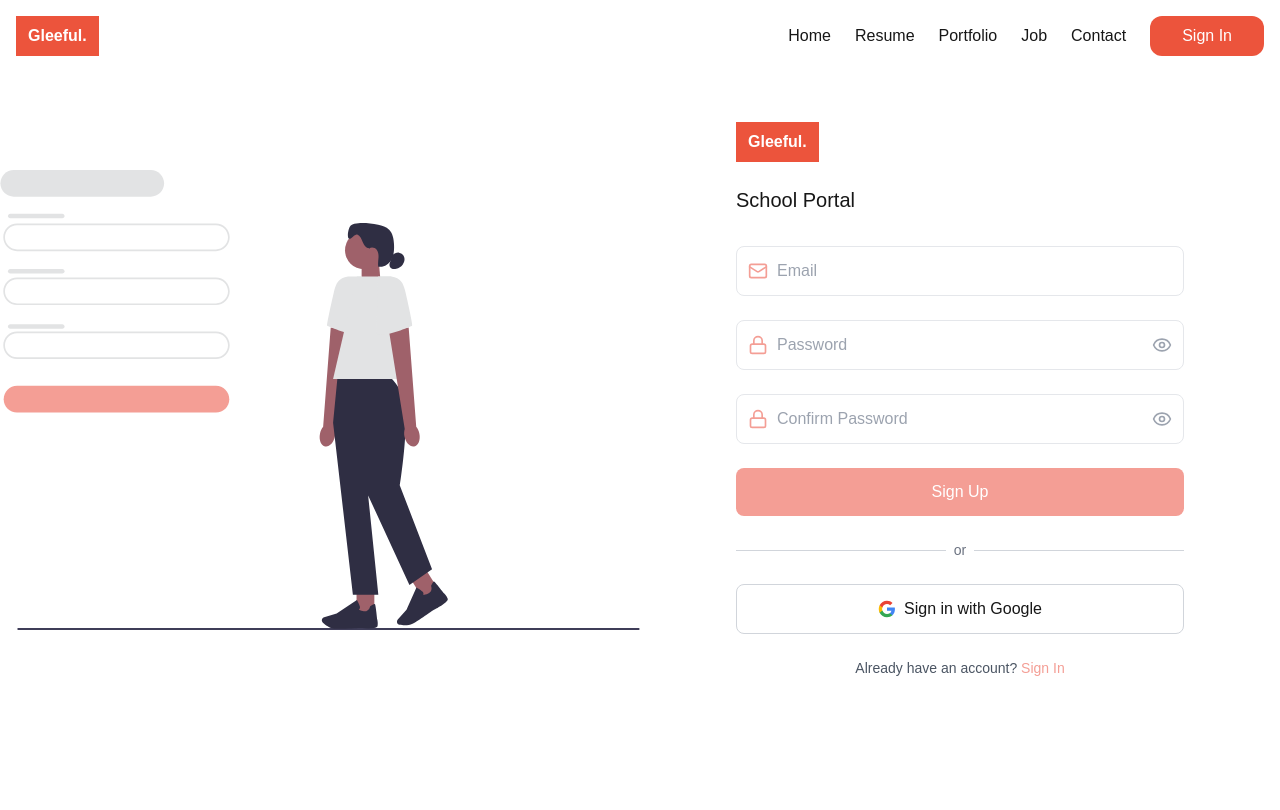
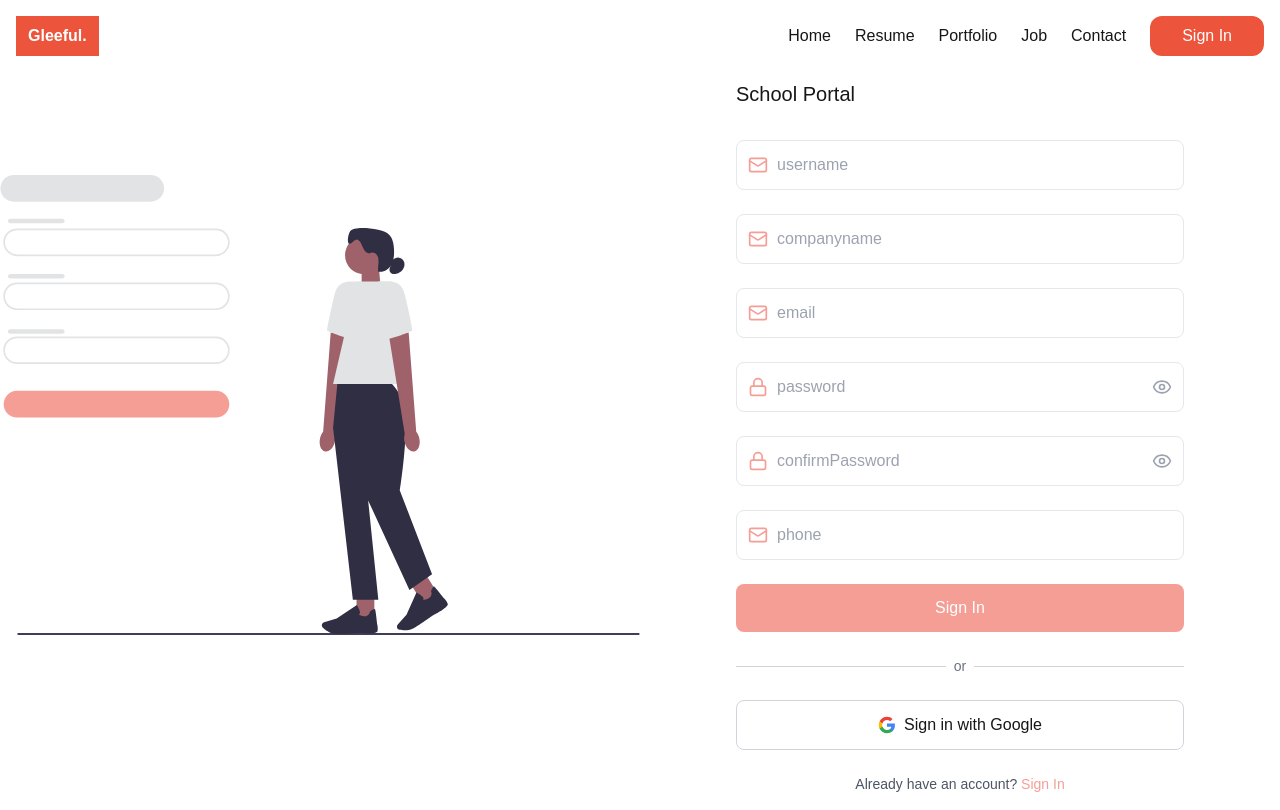
Before and after one commit to Emmaroeneyoh/streamhive, a Next.js app: page /Signup in a window 1280 px wide. Built offline with nearby package versions, Linux system fonts and the light colour scheme; no server answers.

Commit message:
api integration

```diff
--- a/app/Login/page.jsx
+++ b/app/Login/page.jsx
@@ -1,14 +1,18 @@
 "use client";
 import { EyeIcon, EyeOffIcon, Mail, Lock } from "lucide-react";
-// import hexagon from "../assets/images/forgot.svg";
 import { useState } from "react";
+import { useAuth } from "../context/AuthContext";
+import { useRouter } from "next/navigation";
 
 const Login = () => {
+  const { login } = useAuth();
   const [showPassword, setShowPassword] = useState(false);
   const [formData, setFormData] = useState({
     email: "",
     password: "",
   });
+
+  const router = useRouter(); // Initialize router
 
   const handleChange = (e) => {
     setFormData({
@@ -17,8 +21,10 @@ const Login = () => {
     });
   };
 
-  const handleSubmit = (e) => {
+  const handleSubmit = async (e) => {
     e.preventDefault();
+    await login(formData);
+    router.push("/Dashboard");
     console.log("Form submitted:", formData);
   };
 
@@ -56,10 +62,11 @@ const Login = () => {
                 <input
                   type='email'
                   name='email'
-                  required
+                  id='email'
                   placeholder='Email'
                   value={formData.email}
                   onChange={handleChange}
+                  required
                   className='w-full p-3 border rounded-lg pl-10 focus:outline-none focus:ring-2 focus:ring-secondary focus:border-secondary'
                 />
                 <Mail className='absolute left-3 top-1/2 -translate-y-1/2 text-secondary w-5 h-5' />
@@ -71,10 +78,11 @@ const Login = () => {
                 <input
                   type={showPassword ? "text" : "password"}
                   name='password'
-                  required
+                  id='password'
                   placeholder='Password'
                   value={formData.password}
                   onChange={handleChange}
+                  required
                   className='w-full p-3 border rounded-lg pl-10 focus:outline-none focus:ring-2 focus:ring-secondary focus:border-secondary'
                 />
                 <Lock className='absolute left-3 top-1/2 -translate-y-1/2 text-secondary w-5 h-5' />
--- a/app/Signup/page.jsx
+++ b/app/Signup/page.jsx
@@ -1,24 +1,48 @@
 "use client";
 import { useState } from "react";
 import { EyeIcon, EyeOffIcon, Mail, Lock } from "lucide-react";
-import hexagon from "../assets/images/form-canva.png";
+import { useAuth } from "../context/AuthContext";
+import { useRouter } from "next/navigation";
 
 const Signup = () => {
+  const { signup } = useAuth();
   const [showPassword, setShowPassword] = useState(false);
+  const [isLoading, setIsLoading] = useState(false);
   const [formData, setFormData] = useState({
+    username: "",
+    companyname: "",
     email: "",
     password: "",
+    phone: "",
   });
+
+  const router = useRouter(); // Initialize router
+
+  const [confirmPassword, setConfirmPassword] = useState("");
+  const [error, setError] = useState("");
+
+  const handleConfirmPasswordChange = (e) => {
+    setConfirmPassword(e.target.value);
+    setError(""); // Clear error when user edits input
+  };
 
   const handleChange = (e) => {
     setFormData({
       ...formData,
       [e.target.name]: e.target.value,
     });
+    setError(""); // Clear error when user edits input
   };
 
-  const handleSubmit = (e) => {
+  const handleSubmit = async (e) => {
     e.preventDefault();
+    setIsLoading(true);
+    if (formData.password !== confirmPassword) {
+      setError("Passwords do not match!");
+      return;
+    }
+    await signup(formData);
+    router.push("/VerifyEmail");
     console.log("Form submitted:", formData);
   };
 
@@ -53,12 +77,42 @@ const Signup = () => {
             <div>
               <div className='relative'>
                 <input
+                  type='text'
+                  name='username'
+                  id='username'
+                  placeholder='username'
+                  value={formData.username}
+                  onChange={handleChange}
+                  required
+                  className='w-full p-3 border rounded-lg pl-10 focus:outline-none focus:ring-2 focus:ring-secondary focus:border-secondary'
+                />
+                <Mail className='absolute left-3 top-1/2 -translate-y-1/2 text-secondary w-5 h-5' />
+              </div>
+            </div>
+            <div>
+              <div className='relative'>
+                <input
+                  type='text'
+                  name='companyname'
+                  id='companyname'
+                  placeholder='companyname'
+                  value={formData.companyname}
+                  onChange={handleChange}
+                  required
+                  className='w-full p-3 border rounded-lg pl-10 focus:outline-none focus:ring-2 focus:ring-secondary focus:border-secondary'
+                />
+                <Mail className='absolute left-3 top-1/2 -translate-y-1/2 text-secondary w-5 h-5' />
+              </div>
+            </div>
+            <div>
+              <div className='relative'>
+                <input
                   type='email'
                   name='email'
-                  required
-                  placeholder='Email'
+                  placeholder='email'
                   value={formData.email}
                   onChange={handleChange}
+                  required
                   className='w-full p-3 border rounded-lg pl-10 focus:outline-none focus:ring-2 focus:ring-secondary focus:border-secondary'
                 />
                 <Mail className='absolute left-3 top-1/2 -translate-y-1/2 text-secondary w-5 h-5' />
@@ -70,10 +124,11 @@ const Signup = () => {
                 <input
                   type={showPassword ? "text" : "password"}
                   name='password'
-                  required
-                  placeholder='Password'
+                  id='password'
+                  placeholder='password'
                   value={formData.password}
                   onChange={handleChange}
+                  required
                   className='w-full p-3 border rounded-lg pl-10 focus:outline-none focus:ring-2 focus:ring-secondary focus:border-secondary'
                 />
                 <Lock className='absolute left-3 top-1/2 -translate-y-1/2 text-secondary w-5 h-5' />
@@ -94,11 +149,12 @@ const Signup = () => {
               <div className='relative'>
                 <input
                   type={showPassword ? "text" : "password"}
-                  name='password'
+                  name='confirmPassword'
+                  id='confirmPassword'
+                  placeholder='confirmPassword'
+                  value={confirmPassword}
+                  onChange={handleConfirmPasswordChange}
                   required
-                  placeholder='Confirm Password'
-                  value={formData.password}
-                  onChange={handleChange}
                   className='w-full p-3 border rounded-lg pl-10 focus:outline-none focus:ring-2 focus:ring-secondary focus:border-secondary'
                 />
                 <Lock className='absolute left-3 top-1/2 -translate-y-1/2 text-secondary w-5 h-5' />
@@ -115,12 +171,27 @@ const Signup = () => {
                 </button>
               </div>
             </div>
+            <div>
+              <div className='relative'>
+                <input
+                  type='text'
+                  name='phone'
+                  id='phone'
+                  placeholder='phone'
+                  value={formData.phone}
+                  onChange={handleChange}
+                  required
+                  className='w-full p-3 border rounded-lg pl-10 focus:outline-none focus:ring-2 focus:ring-secondary focus:border-secondary'
+                />
+                <Mail className='absolute left-3 top-1/2 -translate-y-1/2 text-secondary w-5 h-5' />
+              </div>
+            </div>
 
             <button
               type='submit'
               className='w-full bg-secondary text-white py-3 rounded-lg hover:bg-primary transition-colors focus:outline-none focus:ring-2 focus:ring-secondary focus:ring-offset-2'
             >
-              Sign Up
+              {!isLoading ? "Sign In" : "Authenticating..."}
             </button>
 
             <div className='relative'>
--- /dev/null
+++ b/app/VerifyEmail/page.jsx
@@ -0,0 +1,48 @@
+"use client";
+import { useState } from "react";
+import { useAuth } from "../context/AuthContext";
+import { useRouter } from "next/navigation";
+
+const VerifyEmail = () => {
+  const { verifyEmail } = useAuth();
+  const [code, setCode] = useState("");
+  const router = useRouter();
+
+  const handleSubmit = async (e) => {
+    e.preventDefault();
+    await verifyEmail({ code });
+    router.push("/Login");
+  };
+
+  return (
+    <form
+      onSubmit={handleSubmit}
+      className='max-w-md mx-auto bg-white p-6 shadow-md rounded-md'
+    >
+      <h2 className='text-2xl font-bold mb-4'>Verify Email</h2>
+      <div className='mb-4'>
+        <label htmlFor='code' className='block mb-2'>
+          Verification Code
+        </label>
+        <input
+          type='text'
+          name='code'
+          id='code'
+          placeholder='XXXX'
+          value={code}
+          onChange={(e) => setCode(e.target.value)}
+          required
+          className='w-full p-2 border rounded'
+        />
+      </div>
+      <button
+        type='submit'
+        className='w-full p-2 bg-secondary text-white rounded hover:bg-primary'
+      >
+        Verify Email
+      </button>
+    </form>
+  );
+};
+
+export default VerifyEmail;
--- /dev/null
+++ b/app/context/AuthContext.js
@@ -0,0 +1,118 @@
+"use client";
+import { createContext, useContext, useState } from "react";
+import axios from "axios";
+import { toast } from "react-toastify";
+
+const AuthContext = createContext();
+
+export const AuthProvider = ({ children }) => {
+  const [user, setUser] = useState(null);
+
+  const api = axios.create({
+    baseURL: process.env.NEXT_PUBLIC_API_URL,
+    headers: {
+      "Content-Type": "application/json",
+      "x-api-key": process.env.NEXT_PUBLIC_API_KEY,
+    },
+  });
+
+  const signup = async (data) => {
+    try {
+      const response = await api.post("/user/signup", {
+        username: data.username,
+        companyname: data.companyname,
+        email: data.email,
+        password: data.password,
+        phone: data.phone,
+      });
+      toast.success("Signup successful! Check your email for verification.");
+      return response.data;
+    } catch (error) {
+      toast.error(error.response?.data?.message || "Signup failed!");
+    }
+  };
+
+  const verifyEmail = async (data) => {
+    try {
+      const response = await api.post("/user/confirmcode", {
+        code: data.code,
+      });
+      toast.success("Email verified successfully!");
+      return response.data;
+    } catch (error) {
+      toast.error(error.response?.data?.message || "Verification failed!");
+    }
+  };
+
+  const login = async (data) => {
+    try {
+      const response = await api.post("/user/login", {
+        email: data.email,
+        password: data.password,
+      });
+      setUser(response.data.user);
+      toast.success("Login successful!");
+      return response.data;
+    } catch (error) {
+      toast.error(error.response?.data?.message || "Login failed!");
+    }
+  };
+
+  const forgotPassword = async (email) => {
+    try {
+      const response = await api.post("/user/login", {
+        email,
+        password: "", // Sending an empty password to indicate a forgot password request
+      });
+      toast.success("Password reset instructions sent to your email.");
+      return response.data;
+    } catch (error) {
+      toast.error(
+        error.response?.data?.message || "Failed to send reset instructions."
+      );
+    }
+  };
+
+  const confirmForgotPasswordCode = async (data) => {
+    try {
+      const response = await api.post("/user/confirm/forgotpassword/code", {
+        code: data.code,
+        email: data.email,
+      });
+      toast.success("Code confirmed successfully!");
+      return response.data;
+    } catch (error) {
+      toast.error(error.response?.data?.message || "Code confirmation failed!");
+    }
+  };
+  const resetPassword = async (data) => {
+    try {
+      const response = await api.post("/user/reset/password", {
+        email: data.email,
+        password: data.password,
+      });
+      toast.success("Password reset successful!");
+      return response.data;
+    } catch (error) {
+      toast.error(error.response?.data?.message || "Password reset failed!");
+    }
+  };
+
+  return (
+    <AuthContext.Provider
+      value={{
+        user,
+        signup,
+        verifyEmail,
+        login,
+        forgotPassword,
+        confirmForgotPasswordCode,
+        resetPassword,
+      }}
+    >
+      {children}
+    </AuthContext.Provider>
+  );
+};
+
+export const useAuth = () => useContext(AuthContext);
--- a/app/layout.jsx
+++ b/app/layout.jsx
@@ -1,6 +1,9 @@
 import localFont from "next/font/local";
 import "./globals.css";
 import Header from "./components/Header";
+import "react-toastify/dist/ReactToastify.css";
+import { ToastContainer } from "react-toastify";
+import { AuthProvider } from "./context/AuthContext.js";
 
 const geistSans = localFont({
   src: "./fonts/GeistVF.woff",
@@ -24,8 +27,11 @@ export default function RootLayout({ children }) {
       <body
         className={`${geistSans.variable} ${geistMono.variable} antialiased`}
       >
-        <Header />
-        {children}
+        <AuthProvider>
+          <Header />
+          {children}
+          <ToastContainer />
+        </AuthProvider>
       </body>
     </html>
   );
--- a/package.json
+++ b/package.json
@@ -10,6 +10,7 @@
   },
   "dependencies": {
     "@emailjs/browser": "^4.4.1",
+    "axios": "^1.7.7",
     "lucide-react": "^0.460.0",
     "next": "14.2.15",
     "react": "^18",
```
Also changed, not shown: 2 other files (tests, documents, lock files or other folders).
